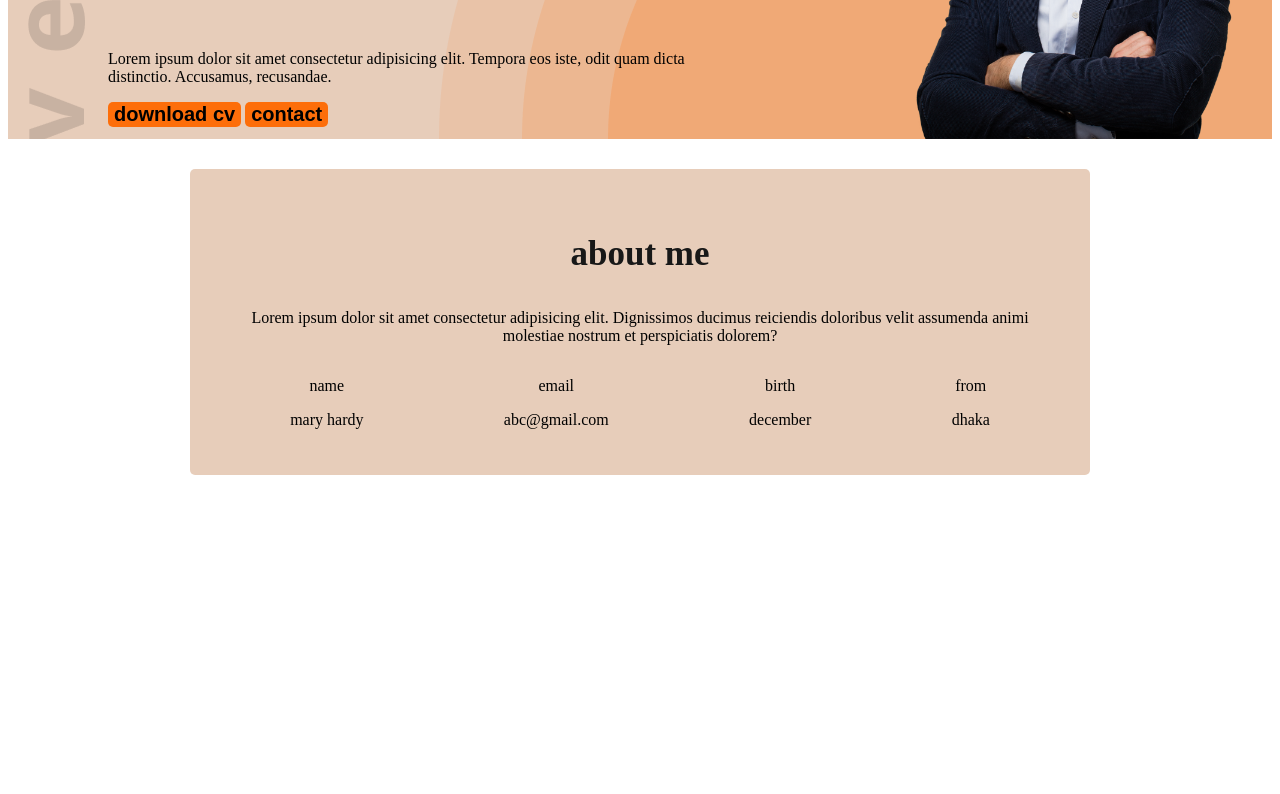
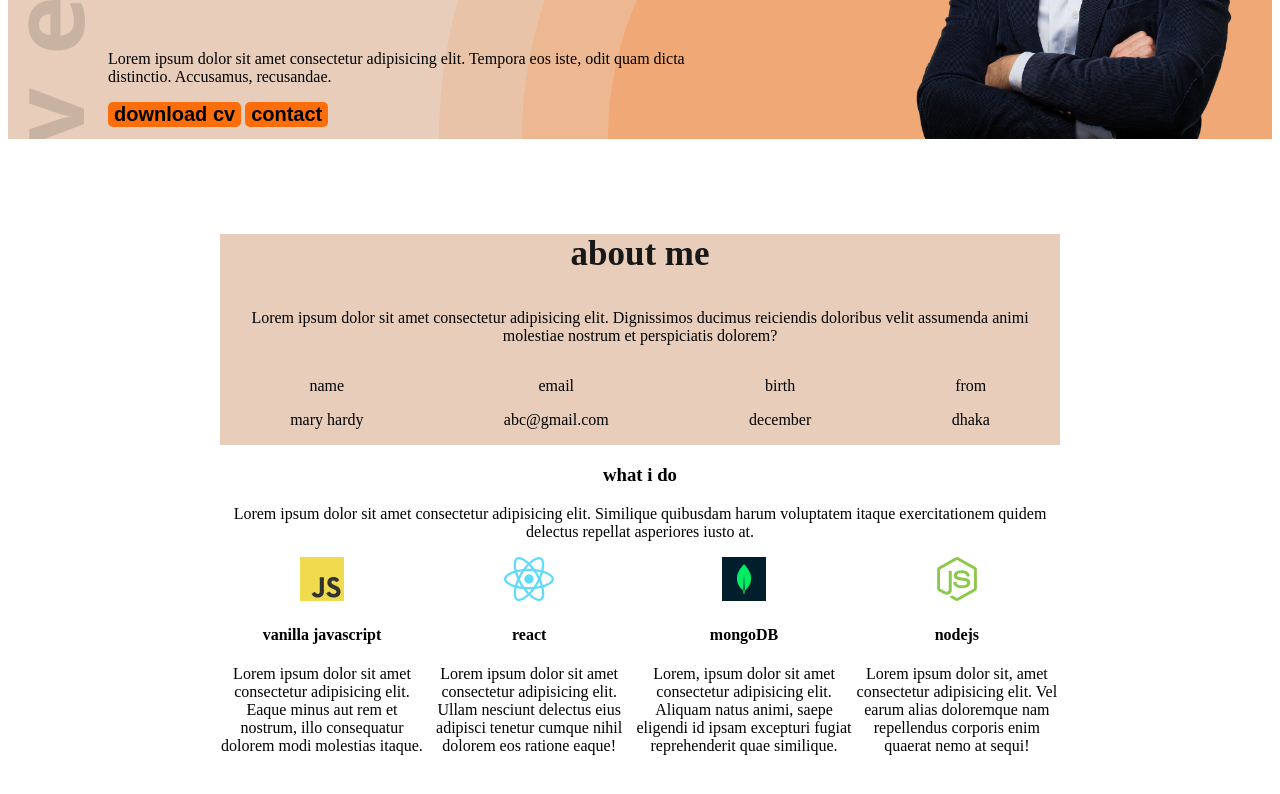
Before and after one commit to jowal-islam/web-dev-protfolio, a plain HTML site: page index.html in a window 1280 px wide. Shown: the part 448-1242 px from the top of the page. Before the commit the page ends 931 px from the top, so only its background shows below. Drawn offline with Linux system fonts and the light colour scheme.

Commit message:
skills-container html add

```diff
--- a/index.html
+++ b/index.html
@@ -33,8 +33,8 @@
            </div>
     </header>
 
-    <main class="about secondary-bg">
-     <section>
+    <main class="about">
+     <section class="secondary-bg">
         <h3 class="section-title">about me</h3>
          <p class="section-description">Lorem ipsum dolor sit amet consectetur adipisicing elit. Dignissimos ducimus reiciendis doloribus velit assumenda animi molestiae nostrum et perspiciatis dolorem?</p>
          <div class="about-items">
@@ -56,6 +56,33 @@
             </div>
          </div>
      </section>
+     <!-- section start -->
+      <section class="skills">
+        <h3 class="sectin-title text-center">what i do</h3>
+        <p class="section-description text-center">Lorem ipsum dolor sit amet consectetur adipisicing elit. Similique quibusdam harum voluptatem itaque exercitationem quidem delectus repellat asperiores iusto at.</p>
+        <div class="skills-container">
+          <div class="skill">
+            <img src="images/icons/js.png" alt="">
+            <h4 class="skill-title">vanilla javascript</h4>
+            <p class="skill-description">Lorem ipsum dolor sit amet consectetur adipisicing elit. Eaque minus aut rem et nostrum, illo consequatur dolorem modi molestias itaque.</p>
+          </div>
+          <div class="skill">
+            <img src="images/icons/react.png" alt="">
+            <h4 class="skill-title">react</h4>
+            <p class="skill-description">Lorem ipsum dolor sit amet consectetur adipisicing elit. Ullam nesciunt delectus eius adipisci tenetur cumque nihil dolorem eos ratione eaque!</p>
+          </div>
+          <div class="skill">
+            <img src="images/icons/mongo.png" alt="">
+            <h4 class="skill-title">mongoDB</h4>
+            <p class="skill-description">Lorem, ipsum dolor sit amet consectetur adipisicing elit. Aliquam natus animi, saepe eligendi id ipsam excepturi fugiat reprehenderit quae similique.</p>
+          </div>
+          <div class="skill">
+            <img src="images/icons/nodejs.png" alt="">
+            <h4 class="skill-title">nodejs</h4>
+            <p class="skill-description">Lorem ipsum dolor sit, amet consectetur adipisicing elit. Vel earum alias doloremque nam repellendus corporis enim quaerat nemo at sequi!</p>
+          </div>
+        </div>
+      </section>
 
     </main>
     <footer>
--- a/styles/style.css
+++ b/styles/style.css
@@ -7,6 +7,9 @@
       "wdth" 100;
   }
  /* shared style */
+  .text-center{
+    text-decoration:center;
+  }
  .secondary-bg{
   background-color: #e6cbb7f3;
  }
@@ -106,3 +109,7 @@ main{
   display: flex;
   justify-content: space-around;
 }
+/* skills-container */
+.skills-container{
+  display: flex;
+}
```
